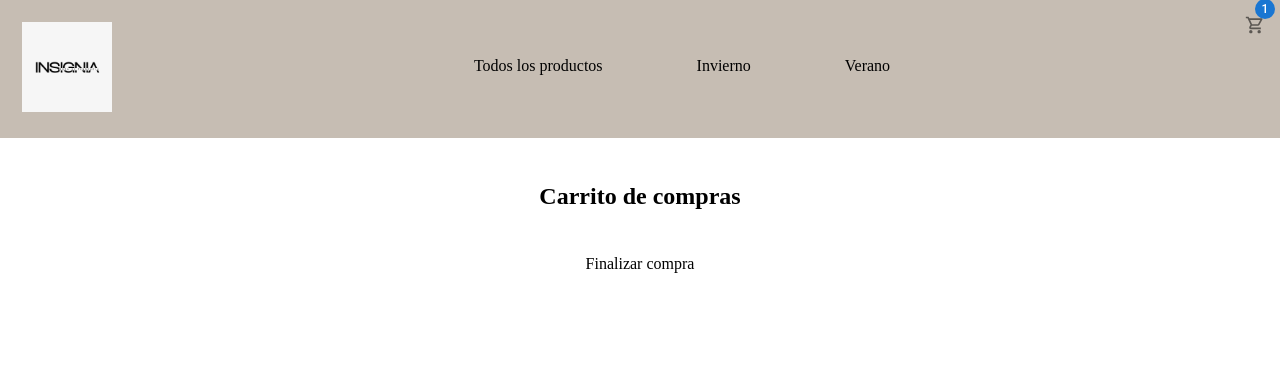
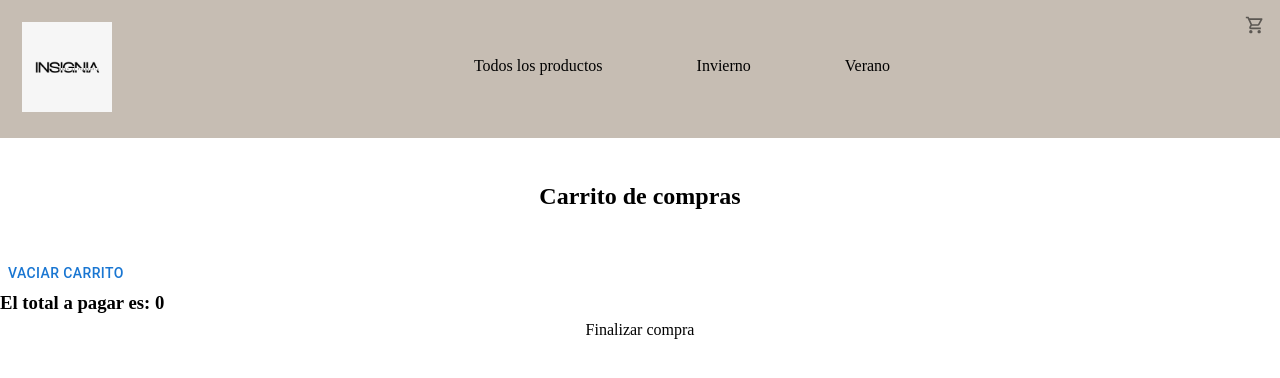
Before and after one commit to valecilento/CreaTuLanding1-Cilento, a React (Vite) app in the folder proyect-react/: page /cart in a window 1280 px wide. Shown: the top 378 px of the page. Built offline with nearby package versions, Linux system fonts and the light colour scheme.

Commit message:
Mofifica carrito

```diff
--- a/proyect-react/src/App.jsx
+++ b/proyect-react/src/App.jsx
@@ -4,10 +4,12 @@ import ItemlistContainer from "./components/pages/itemListContainer/ItemListCont
 import ItemDetail from "./components/pages/itemDetail/ItemDetail";
 import Cart from "./components/pages/cart/Cart";
 import Checkout from "./components/pages/checkout/Checkout";
+import { CartContextProvider } from "./context/CartContext";
 
 function App() {
 	return (
 		<BrowserRouter>
+			<CartContextProvider>
 				<Navbar />
 				<Routes>
 					<Route path="/" element={<ItemlistContainer />} />
@@ -17,6 +19,7 @@ function App() {
 					<Route path="/checkout" element={<Checkout />} />
 					<Route path="*" element={<h1>404 not found</h1>} />
 				</Routes>
+			</CartContextProvider>
 		</BrowserRouter>
 	);
 }
--- a/proyect-react/src/components/common/cartWidget/cartWidget.jsx
+++ b/proyect-react/src/components/common/cartWidget/cartWidget.jsx
@@ -3,18 +3,28 @@ import { IconButton, styled } from "@mui/material";
 import ShoppingCartIcon from "@mui/icons-material/ShoppingCartOutlined";
 import Badge, { badgeClasses } from "@mui/material/Badge";
 import { Link } from "react-router-dom";
+import { useContext } from "react";
+import { CartContext } from "../../../context/CartContext";
 
-const CartBadge = styled(Badge)`
+export function CartWidget() {
+	const { getTotalItems } = useContext(CartContext);
+
+	let total = getTotalItems();
+
+	const CartBadge = styled(Badge)`
 	& .${badgeClasses.badge} {
 		top: -16px;
 	}
 `;
-export function CartWidget() {
 	return (
 		<Link to="/cart">
 			<IconButton className="icono-carrito">
 				<ShoppingCartIcon fontSize="small" />
-				<CartBadge badgeContent={1} color="primary" overlap="circular" />
+				<CartBadge
+					badgeContent={total}
+					color="primary"
+					overlap="circular"
+				/>
 			</IconButton>
 		</Link>
 	);
--- a/proyect-react/src/components/common/counter/counter.css
+++ b/proyect-react/src/components/common/counter/counter.css
@@ -4,6 +4,8 @@
 	border: none;
 	border-radius: 7px;
 	cursor: pointer;
+	width: 15px;
+    height: 2em;
 }
 .contador-boton {
 	font-size: smaller;
--- a/proyect-react/src/components/common/counter/counter.jsx
+++ b/proyect-react/src/components/common/counter/counter.jsx
@@ -1,16 +1,28 @@
-import { useState } from "react";
+import { useContext, useState } from "react";
 import "./counter.css";
 import { Button, Stack } from "@mui/material";
+import { CartContext } from "../../../context/CartContext";
 
-export const Counter = () => {
-	const [contador, setContador] = useState(0);
+export const Counter = ({item}) => {
+
+	const [contador, setContador] = useState(1);
+	const {addToCart} = useContext(CartContext);
+
 	const sumar = () => {
-		setContador(contador + 1);
+		if (contador < item.stock) {
+			setContador(contador + 1);
+		}
 	};
 	const restar = () => {
-		if (contador > 0) {
+		if (contador > 1) {
 			setContador(contador - 1);
 		}
+	};
+	const onAdd = () => {
+		item.quantity=contador;
+		addToCart(item);
+		let objetoDelCarrito = { ...item, quantity: contador };
+		console.log(objetoDelCarrito)
 	};
 
 	return (
@@ -34,6 +46,7 @@ export const Counter = () => {
 				>
 					-
 				</Button>
+				<Button size="small" onClick={onAdd}>Agregar al carrito</Button>
 			</Stack>
 			<h2 className="contador-boton">Cantidad: {contador}</h2>
 		</div>
--- a/proyect-react/src/components/common/productCard/productCard.jsx
+++ b/proyect-react/src/components/common/productCard/productCard.jsx
@@ -1,5 +1,5 @@
 import { Link } from "react-router-dom";
-import { Counter } from "../counter/Counter";
+{/*import { Counter } from "../counter/Counter";*/}
 import "./productCard.css";
 import {
 	Card,
@@ -8,6 +8,7 @@ import {
 	Typography,
 	Button,
 } from "@mui/material";
+
 
 export const ProductCard = ({ imageUrl, title, price, description, id }) => {
 	return (
@@ -23,7 +24,7 @@ export const ProductCard = ({ imageUrl, title, price, description, id }) => {
 					Ver detalle
 				</Button>
 			</Link>
-			<Counter />
+			{/*<Counter/>*/}
 		</Card>
 	);
 };
--- a/proyect-react/src/components/pages/cart/Cart.jsx
+++ b/proyect-react/src/components/pages/cart/Cart.jsx
@@ -1,10 +1,30 @@
+import { useContext } from "react";
 import "./cart.css";
 import { Link } from "react-router-dom";
+import { CartContext } from "../../../context/CartContext";
+import { Button } from "@mui/material";
 
 const Cart = () => {
+	const { cart, removeCart, removeId, getTotal} = useContext(CartContext);
+
+	let total = getTotal()
+
 	return (
 		<div>
 			<h2>Carrito de compras</h2>
+			{cart.map((product) => {
+				return (
+					<div key={product.id} className="container-carrito">
+						<h2>{product.title}</h2>
+						<img src={product.imageUrl} alt="" className="img-carrito"></img>
+						<h2>{product.price}</h2>
+						<h2>{product.quantity}</h2>
+						<Button onClick={() => removeId(product.id)}>Eliminar</Button>
+					</div>
+				);
+			})}
+			<Button onClick={removeCart} className="button-carrito">Vaciar Carrito</Button>
+			<h3>El total a pagar es: {total} </h3>
 			<Link to="/Checkout" className="link-finalizaCompra">
 				{" "}
 				Finalizar compra{" "}
--- a/proyect-react/src/components/pages/cart/cart.css
+++ b/proyect-react/src/components/pages/cart/cart.css
@@ -1,3 +1,12 @@
+.button-carrito{
+}
+.container-carrito{
+	display: flex;
+}
+.img-carrito{
+	width: 150px;
+	height: 150px;
+}
 .link-finalizaCompra {
 	display: flex;
 	justify-content: center;
--- a/proyect-react/src/components/pages/itemDetail/ItemDetail.jsx
+++ b/proyect-react/src/components/pages/itemDetail/ItemDetail.jsx
@@ -3,6 +3,7 @@ import { useEffect, useState } from "react";
 import { products } from "../../../products";
 import { useParams } from "react-router-dom";
 import { Card, CardMedia, CardContent, Typography } from "@mui/material";
+import { Counter } from "../../common/counter/Counter";
 
 const ItemDetail = () => {
 	const [item, setItem] = useState({});
@@ -20,12 +21,14 @@ const ItemDetail = () => {
 				<CardMedia
 					sx={{ height: 300, width: 300 }}
 					image={item.imageUrl}
+					component="img"
 					alt=""
 				/>
 				<CardContent>
 					<b>{item.title}</b>
 					<Typography>{item.price}</Typography>
 					<Typography>{item.description}</Typography>
+					<Counter item={item}/>
 				</CardContent>
 			</Card>
 		</div>
--- a/proyect-react/src/components/pages/itemListContainer/itemListContainer.jsx
+++ b/proyect-react/src/components/pages/itemListContainer/itemListContainer.jsx
@@ -8,7 +8,6 @@ import { useParams } from "react-router-dom";
 const ItemListContainer = () => {
 	const [items, setItems] = useState([]);
 	const { name } = useParams();
-	console.log(name);
 
 	useEffect(() => {
 		let productsFiltered;
--- /dev/null
+++ b/proyect-react/src/context/CartContext.jsx
@@ -0,0 +1,46 @@
+import { createContext, useState } from "react";
+
+export const CartContext = createContext();
+
+export const CartContextProvider = ({ children }) => {
+	//aca va la lógica
+	const [cart, setCart] = useState([]);
+
+	const addToCart = (product) => {
+		// verificar si ya está en el carrito. Para que no se duplique.
+		setCart([...cart, product]); //mantengo la información y le agrego el nuevo producto
+
+
+		console.log(product.quantity)
+	};
+	const removeCart= () => {
+		setCart([]);
+	}
+
+	const removeId = (id) => {
+		let nuevoArray = cart.filter(elemento => elemento.id !== id); //va a guardar todos los productos menos el del id seleccionado.
+		setCart(nuevoArray);
+	}
+
+	const getTotal = () => {
+		let total = cart.reduce((suma, elemento)=> {
+			return suma + elemento.price * elemento.quantity;
+		}, 0);
+		return total;
+	}
+
+	const getTotalItems = () => {
+		let totalItems = cart.reduce ((suma, elemento) =>{
+			return suma + elemento.quantity;
+		}, 0);
+		return totalItems;
+	}
+
+
+
+	let data = { cart, addToCart, removeCart, removeId, getTotal, getTotalItems };
+
+	return (
+		<CartContext.Provider value={ data}>{children}</CartContext.Provider>
+	);
+};
--- a/proyect-react/src/products.js
+++ b/proyect-react/src/products.js
@@ -6,7 +6,7 @@ export let products = [
 		description: "Top de algodón gris",
 		imageUrl:
 			"https://res.cloudinary.com/dfwefql60/image/upload/v1738283054/Top-de-deporte-crop-DryMove_E2_84_A2---Gris-oscuro---H-M-PE_z6vsfv.jpg",
-		stock: 12,
+		stock: 6,
 		category: "Verano",
 	},
 	{
@@ -16,7 +16,7 @@ export let products = [
 		description: "Campera de invierno puffer",
 		imageUrl:
 			"https://res.cloudinary.com/dfwefql60/image/upload/v1738283008/NI_DJ6997-601-1_dwnuxn.jpg",
-		stock: 12,
+		stock: 8,
 		category: "Invierno",
 	},
 	{
@@ -26,7 +26,7 @@ export let products = [
 		description: "Short de jean negro",
 		imageUrl:
 			"https://res.cloudinary.com/dfwefql60/image/upload/v1738282928/10-e22ec794c66ed481c816988740968322-640-0_htlrcy.jpg",
-		stock: 12,
+		stock: 10,
 		category: "Verano",
 	},
 	{
@@ -56,7 +56,7 @@ export let products = [
 		description: "Polera negra",
 		imageUrl:
 			"https://res.cloudinary.com/dfwefql60/image/upload/v1738282604/polera-interior-termico-de-mujer-sassy_g4molv.jpg",
-		stock: 12,
+		stock: 5,
 		category: "Invierno",
 	},
 ];
```
Lines whose indentation alone changed are shown as unchanged.
